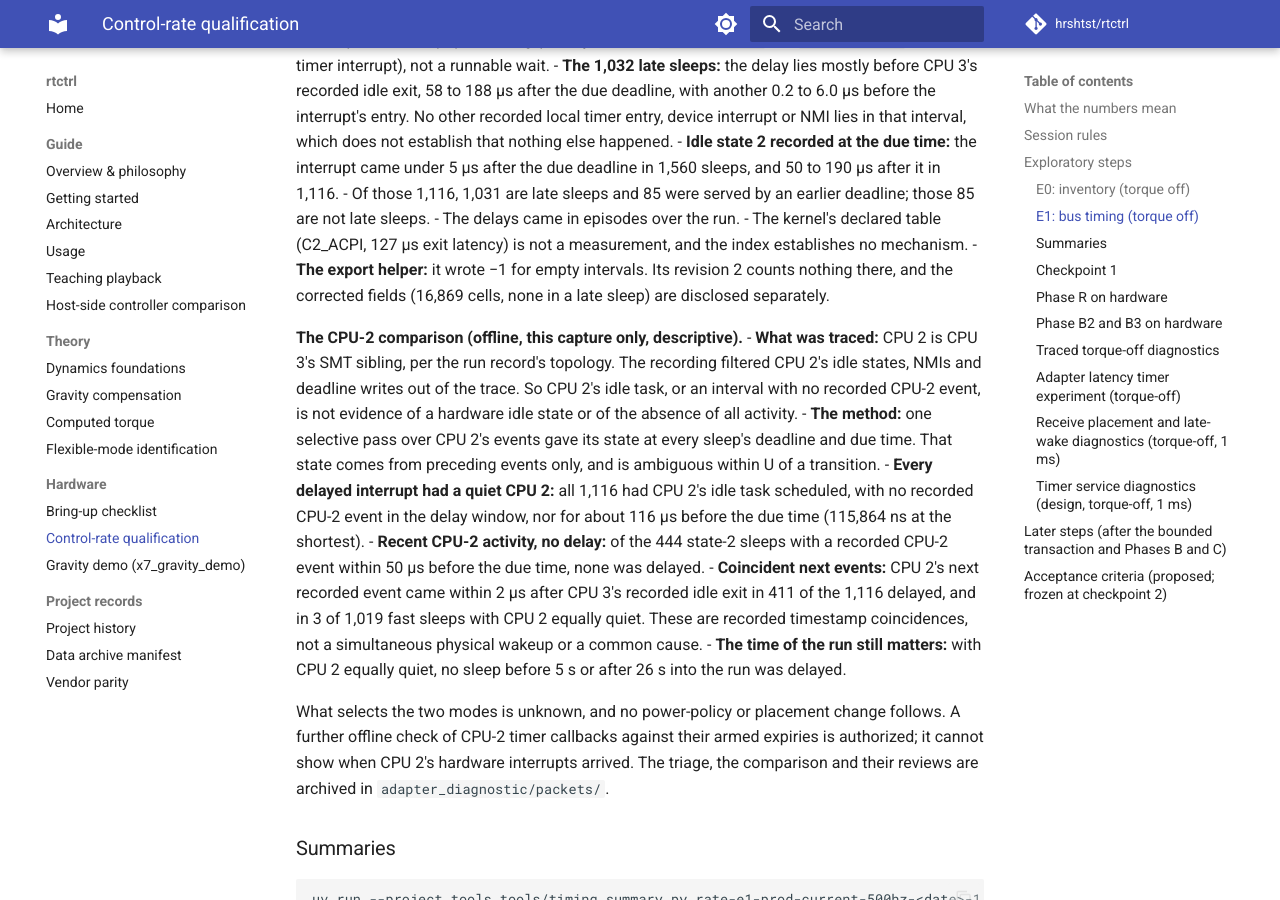
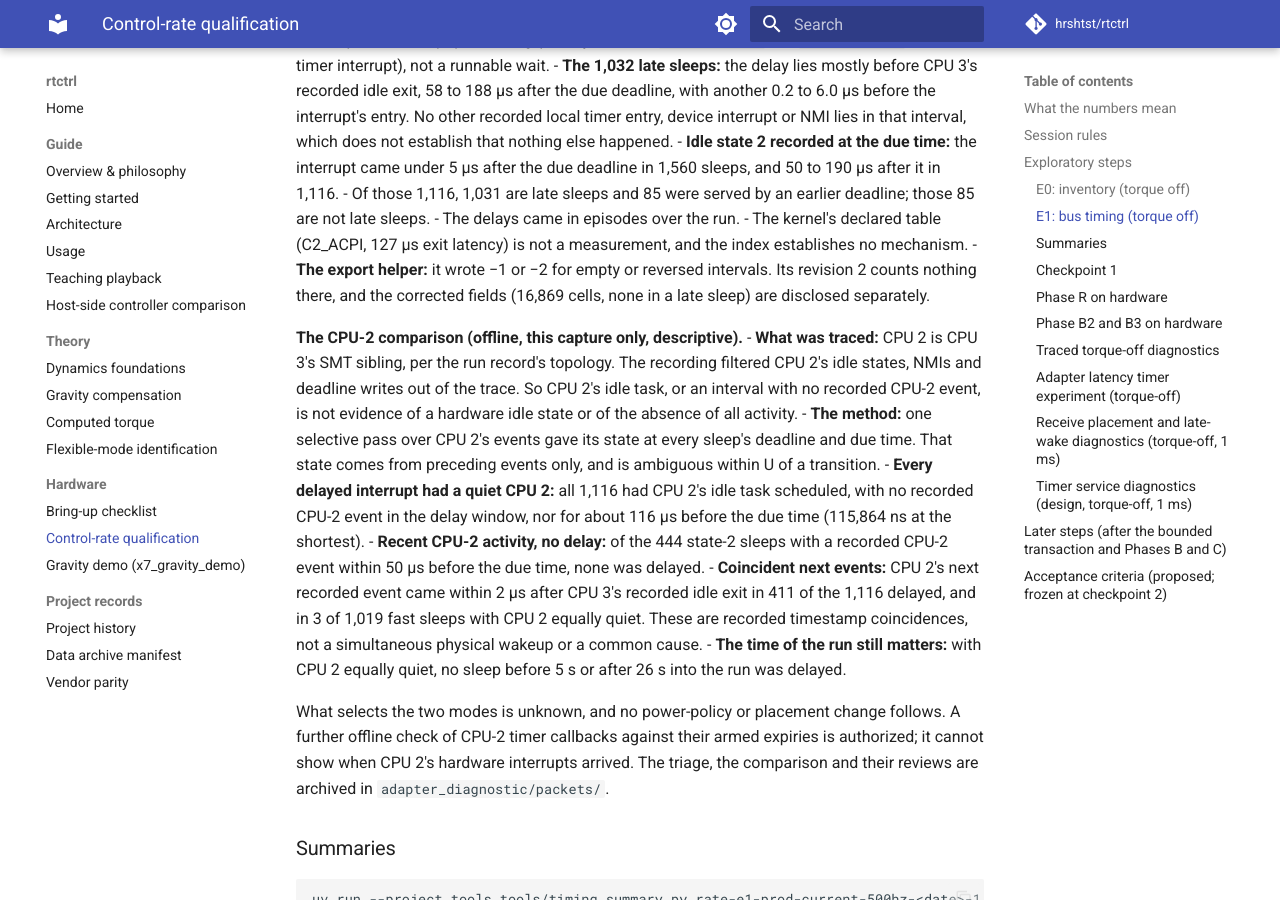
Before and after one commit to hrshtst/rtctrl, an MkDocs documentation site: the page built from docs/hardware/control-rate.md, in a window 1280 px wide and 900 px high, scrolled down 14289 px. Built offline with MkDocs 1.6.1 and Material for MkDocs 9.7.7, drawn with Linux system fonts in a browser that asks for light colours; comment, search, counter and statistics services are not loaded.

Commit message:
docs(records): attempt 31's late sleeps by recorded state, and the helper's values
Two reporting corrections the reviewer asked for before the push of
fc8b28c, from the sealed exports; the triage's direction and counts are
unchanged, and the sealed reports stay as they are.

- history.md: of the 1,032 late sleeps, CPU 3's recorded idle state at
  the due time was state 2 in 1,031 and state 1 in one, not state 2 in
  all of them.
- control-rate.md: the export helper wrote -1 or -2, not only -1, for
  empty or reversed intervals (16,863 cells at -1 and 6 at -2).

```diff
--- a/docs/hardware/control-rate.md
+++ b/docs/hardware/control-rate.md
@@ -772,9 +772,9 @@ switch-in, and the stamp.
   - The delays came in episodes over the run.
   - The kernel's declared table (C2_ACPI, 127 µs exit latency) is not a
     measurement, and the index establishes no mechanism.
-- **The export helper:** it wrote −1 for empty intervals. Its revision 2
-  counts nothing there, and the corrected fields (16,869 cells, none in
-  a late sleep) are disclosed separately.
+- **The export helper:** it wrote −1 or −2 for empty or reversed
+  intervals. Its revision 2 counts nothing there, and the corrected
+  fields (16,869 cells, none in a late sleep) are disclosed separately.
 
 **The CPU-2 comparison (offline, this capture only, descriptive).**
 - **What was traced:** CPU 2 is CPU 3's SMT sibling, per the run
```
Also changed, not shown: docs/records/history.md (+3 -2 lines).
